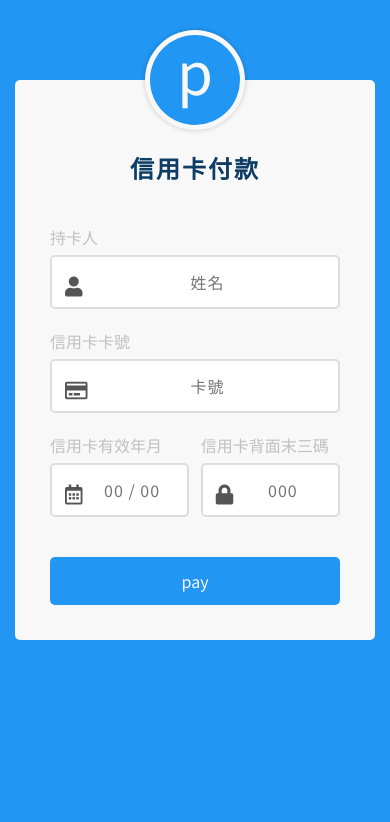
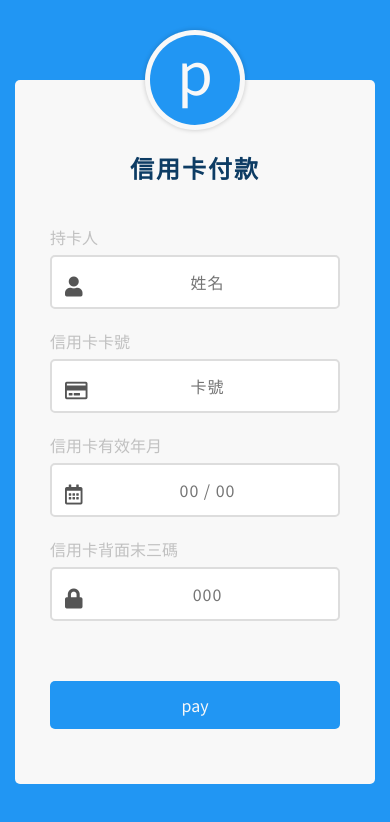
Before and after one commit to shihpowei/checkout-credit-card-1, a plain HTML site: page index.html in a window 390 px wide. Drawn offline with Linux system fonts and the light colour scheme.

Commit message:
新增RWD

```diff
--- a/style.css
+++ b/style.css
@@ -116,3 +116,17 @@ body{
     font-family: 'Noto Sans TC', sans-serif;
     font-size: 58px;
 }
+
+@media screen and (max-width: 420px){
+    .card-group{
+        display: flex;
+        flex-direction: column;
+    }
+    .card-item{
+    width: 100%;
+    margin-bottom: 20px;
+    }
+    .btn{
+    margin-bottom: 20px;
+    }
+}
```
